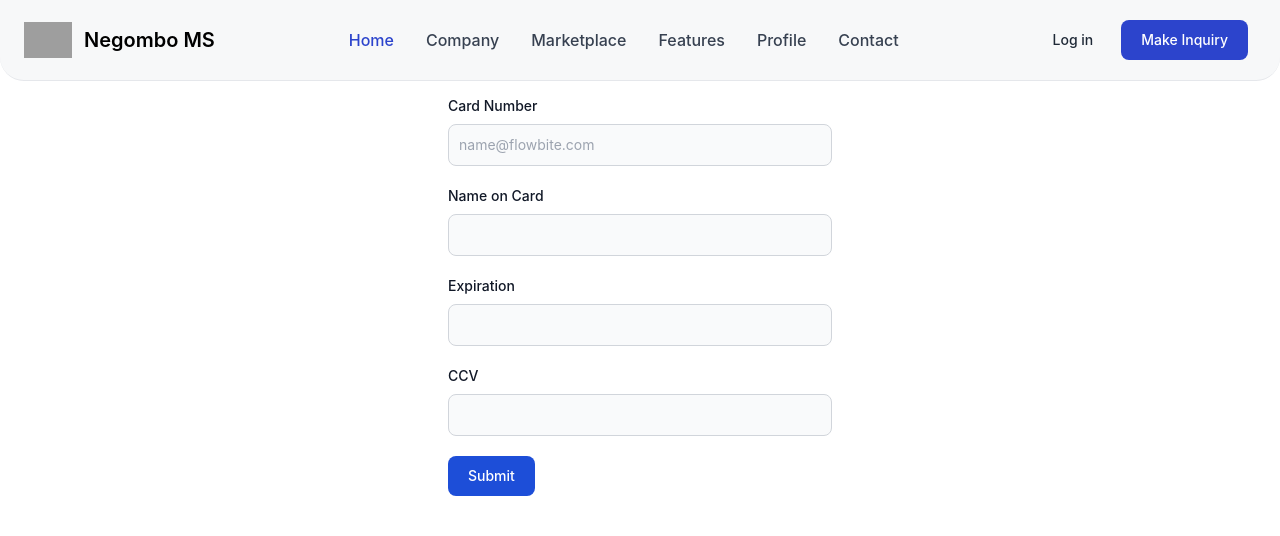
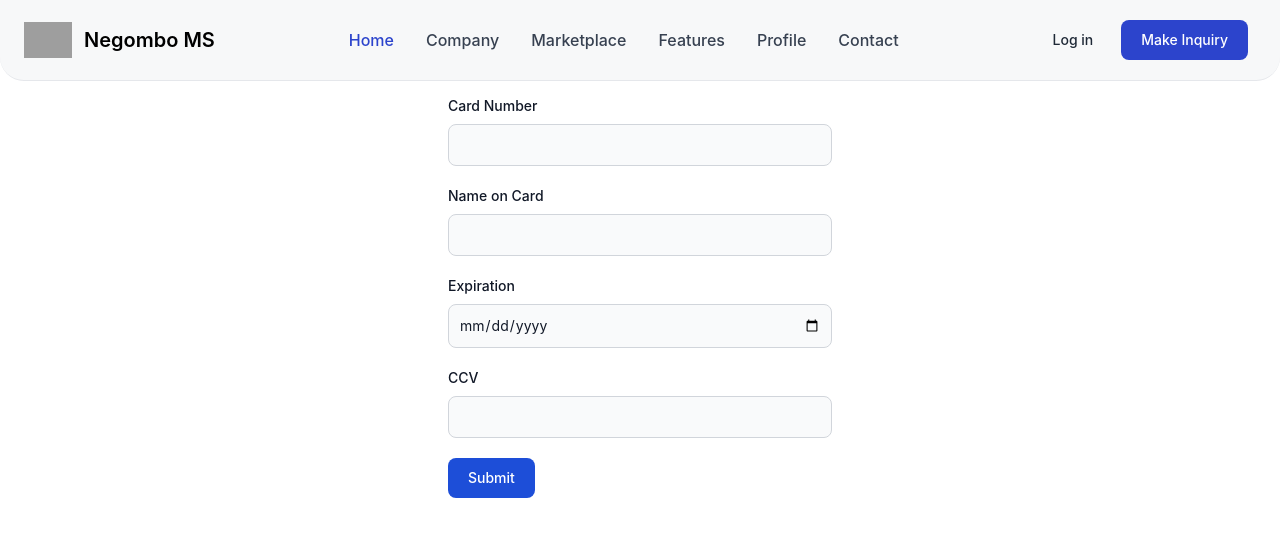
Before and after one commit to MaleenRodrigo/Smart-Vehicle-Maintenance-System, a React (Create React App) app in the folder client/: page /profile/card in a window 1280 px wide. Shown: the top 536 px of the page. Built offline with nearby package versions, Linux system fonts and the light colour scheme; grey boxes are pictures that could not be loaded.

Commit message:
card validation added by randi

```diff
--- a/client/src/pages/Card/Card.jsx
+++ b/client/src/pages/Card/Card.jsx
@@ -19,11 +19,12 @@ const Card = () => {
             Card Number
           </label>
           <input
-            type="Number"
-            id="emacardNumberil"
+            type="text"
+            id="nameOnCard"
             className="bg-gray-50 border border-gray-300 text-gray-900 text-sm rounded-lg focus:ring-blue-500 focus:border-blue-500 block w-full p-2.5 :bg-gray-700 :border-gray-600 :placeholder-gray-400 :text-white :focus:ring-blue-500 :focus:border-blue-500"
-            placeholder="name@flowbite.com"
             required
+            maxLength="16"
+            minLength="16"
           />
         </div>
         <div className="mb-5">
@@ -48,7 +49,7 @@ const Card = () => {
             Expiration
           </label>
           <input
-            type="text"
+            type="date"
             id="expiration"
             className="bg-gray-50 border border-gray-300 text-gray-900 text-sm rounded-lg focus:ring-blue-500 focus:border-blue-500 block w-full p-2.5 :bg-gray-700 :border-gray-600 :placeholder-gray-400 :text-white :focus:ring-blue-500 :focus:border-blue-500"
             required
@@ -63,9 +64,9 @@ const Card = () => {
             CCV
           </label>
           <input
-            type="Number"
-            maxLength={3}
-            minLength={3}
+            type="text"
+            maxLength="3"
+            minLength="3"
             id="ccv"
             className="bg-gray-50 border border-gray-300 text-gray-900 text-sm rounded-lg focus:ring-blue-500 focus:border-blue-500 block w-full p-2.5 :bg-gray-700 :border-gray-600 :placeholder-gray-400 :text-white :focus:ring-blue-500 :focus:border-blue-500"
             required
```
